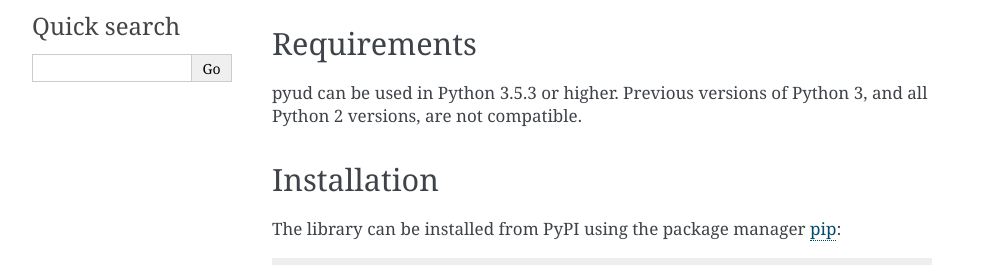
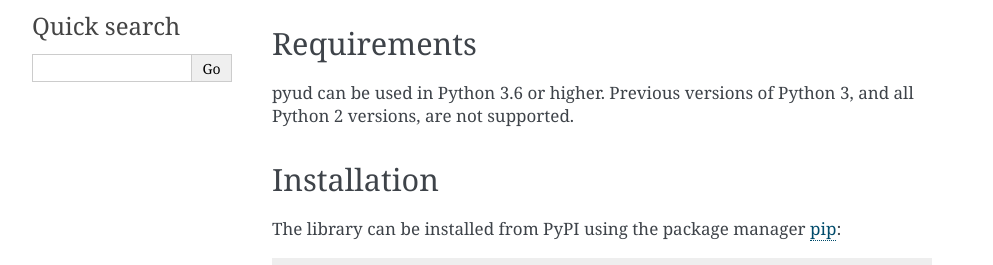
Before and after one commit to WilliamWFLee/pyud, a Sphinx documentation site: the page built from docs/introduction.rst, in a window 1280 px wide. Shown: the part 159-424 px from the top of the page, without its empty margins (148-1141 px from the left). Built offline with Sphinx 7.4.7, drawn with Linux system fonts in a browser that asks for light colours.

Commit message:
Update py version compatibility

```diff
--- a/README.rst
+++ b/README.rst
@@ -13,7 +13,7 @@ Features
 Requirements
 ------------
 
-- **Python 3.5.3 or higher.** Python 2 is not supported.
+- **Python 3.6 or higher.** Python 2 is not supported.
 - `aiohttp <https://docs.aiohttp.org/en/stable/>`_, version 3.6.2
 
 Quick Examples
--- a/docs/introduction.rst
+++ b/docs/introduction.rst
@@ -6,7 +6,7 @@ This documentation is for pyud, a simple library in Python for facilitating the
 Requirements
 ------------
 
-pyud can be used in Python 3.5.3 or higher. Previous versions of Python 3, and all Python 2 versions, are not compatible.
+pyud can be used in Python 3.6 or higher. Previous versions of Python 3, and all Python 2 versions, are not supported.
 
 Installation
 ------------
```
